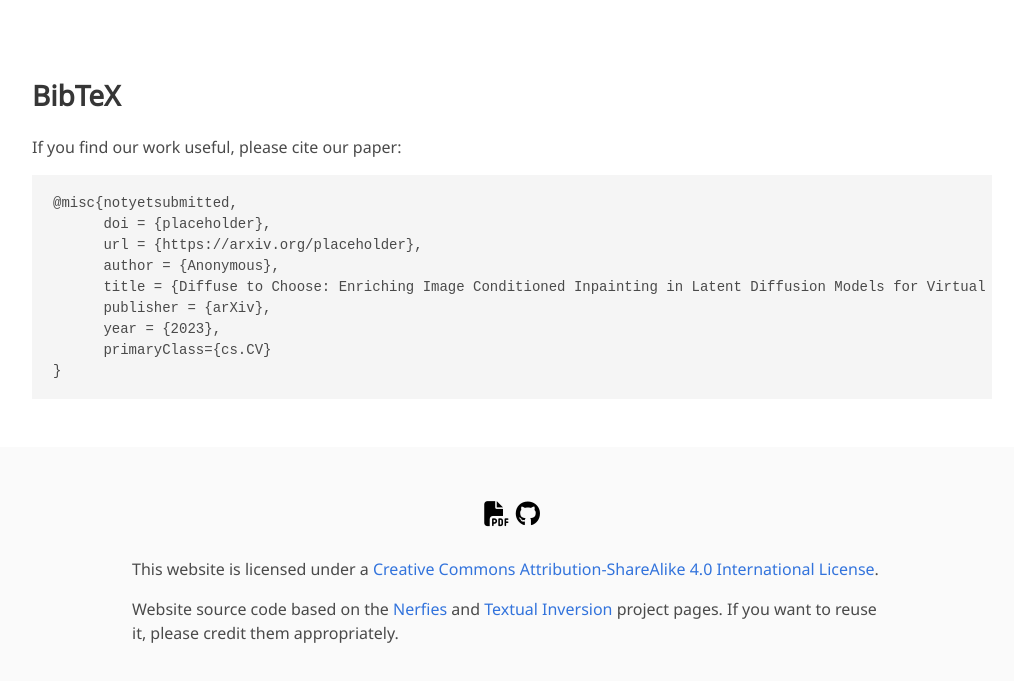
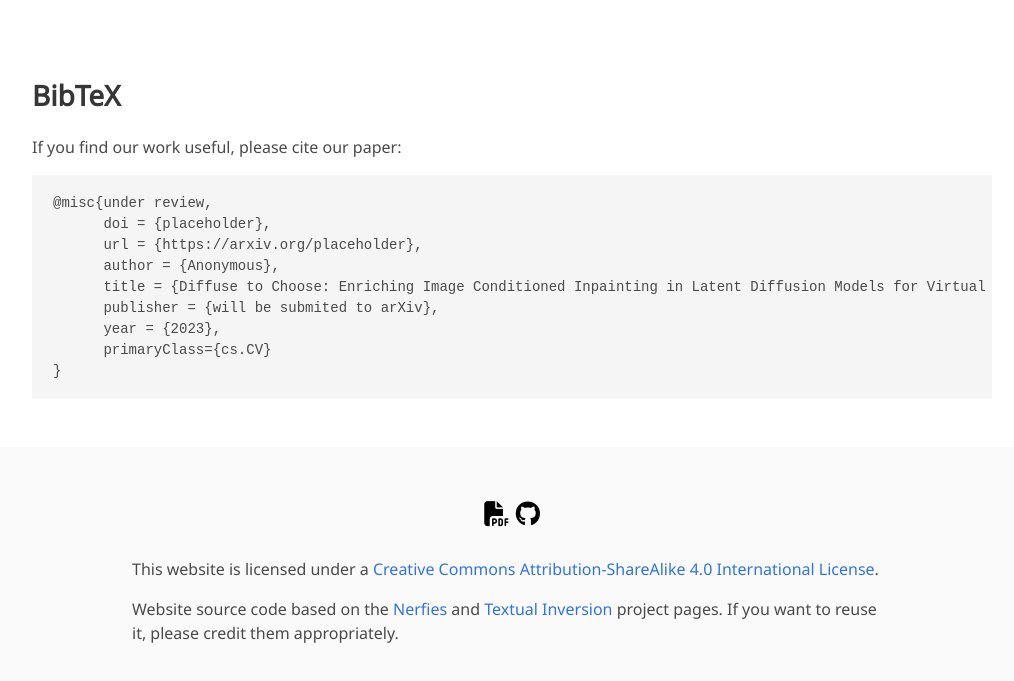
Before and after one commit to diffuse-to-choose/diffuse-to-choose.github.io, a plain HTML site: page index.html in a window 1280 px wide. Shown: the part 4281-4962 px from the top of the page, without its empty margins (128-1142 px from the left). Drawn offline with nearby package versions, Linux system fonts and the light colour scheme; some icons are missing; a web font is replaced by a local one.

Commit message:
changed bibtex

```diff
--- a/index.html
+++ b/index.html
@@ -375,12 +375,12 @@
   <div class="container is-max-desktop content">
     <h2 class="title">BibTeX</h2>
     <p>If you find our work useful, please cite our paper:</p>
-    <pre><code>@misc{notyetsubmitted,
+    <pre><code>@misc{under review,
       doi = {placeholder},
       url = {https://arxiv.org/placeholder},
       author = {Anonymous},
       title = {Diffuse to Choose: Enriching Image Conditioned Inpainting in Latent Diffusion Models for Virtual Try-All},
-      publisher = {arXiv},
+      publisher = {will be submited to arXiv},
       year = {2023},
       primaryClass={cs.CV}
 }</code></pre>
```
Also changed, not shown: 1 other file.
